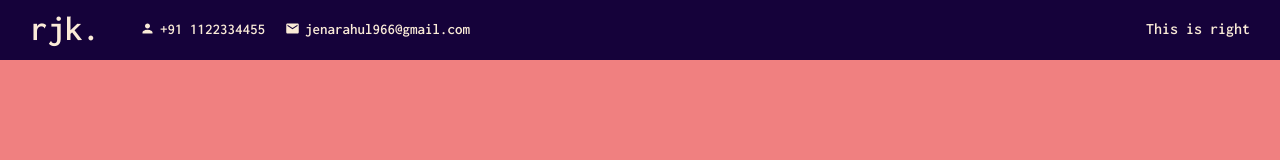
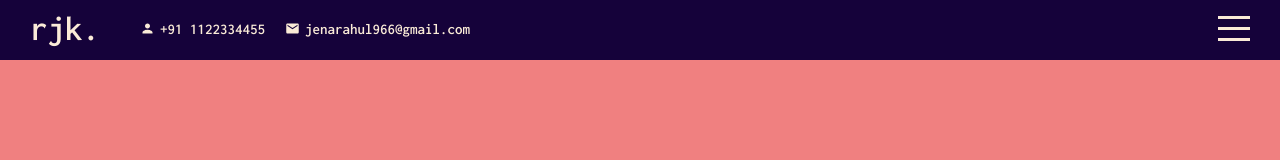
Before and after one commit to RANJEETJ06/profile, a React (Create React App) app: page / in a window 1280 px wide. Shown: the top 160 px of the page. Built offline with nearby package versions, Linux system fonts and the light colour scheme.

Commit message:
complete topbar and menu bar

```diff
--- a/src/App.jsx
+++ b/src/App.jsx
@@ -5,11 +5,15 @@
 import Testimonials from "./components/testimonials/Testimonials";
 import Contact from "./components/contact/Contact";
 import "./app.scss";
+import { useState } from "react";
+import Menu from "./components/menu/Menu";
 
 function App() {
+  const[MenuOpen,setMenuOpen]=useState(false);
   return (
     <div className="App">
-      <Topbar/>
+      <Topbar MenuOpen={MenuOpen} setMenuOpen={setMenuOpen}/>
+      <Menu MenuOpen={MenuOpen} setMenuOpen={setMenuOpen}/>
       <div className="section">
         <Intro/>
         <Portfolio/>
--- /dev/null
+++ b/src/components/menu/Menu.jsx
@@ -0,0 +1,25 @@
+import "./menu.scss"
+
+export default function Menu({MenuOpen,setMenuOpen}) {
+  return (
+    <div className={"menu "+(MenuOpen && "active")}>
+      <ul>
+        <li onClick={()=>{setMenuOpen(false)}}>
+            <a href="#intro">Home</a>
+        </li>
+        <li onClick={()=>{setMenuOpen(false)}}>
+            <a href="#portfolio">Portfolio</a>
+        </li>
+        <li onClick={()=>{setMenuOpen(false)}}>
+            <a href="#works">Works</a>
+        </li>
+        <li onClick={()=>{setMenuOpen(false)}}>
+            <a href="#testimonials">Testimonials</a>
+        </li>
+        <li onClick={()=>{setMenuOpen(false)}}>
+            <a href="#contact">Contact</a>
+        </li>
+      </ul>
+    </div>
+  )
+}
--- /dev/null
+++ b/src/components/menu/menu.scss
@@ -0,0 +1,45 @@
+@import "../../global.scss";
+
+.menu{
+    width: 300px;
+    height: 100vh;
+    background-color: $c;
+    position: fixed;
+    top: 60px;
+    right: -300px;
+    z-index: 2;
+    display: flex;
+    flex-direction: column;
+    align-items: center;
+    justify-content: center;
+    transition: all 1s ease;
+
+    &.active{
+        right: 0;
+        transition: all 1s ease;
+    }
+
+    ul{
+        margin: 0;
+        padding: 0;
+        list-style: none;
+        font-size: 25px;
+        font-weight: 300;
+        color: $mainColor;
+
+        li {
+            margin-bottom: 25px;
+            a{
+                text-decoration: none;
+                font-size: inherit;
+                font-weight: inherit;
+                color: inherit;
+                width:60%;
+            }
+
+            &:hover{
+                font-weight: 800;
+            }
+        }
+    }
+}
--- a/src/components/topbar/Topbar.jsx
+++ b/src/components/topbar/Topbar.jsx
@@ -2,9 +2,9 @@
 import PersonIcon from '@mui/icons-material/Person';
 import EmailIcon from '@mui/icons-material/Email';
 
-export default function Topbar() {
+export default function Topbar({MenuOpen,setMenuOpen}) {
   return (
-    <div className="topbar">
+    <div className={"topbar "+(MenuOpen && "active")}>
       <div className="wrapper">
         <div className="left">
           <a href="#intro" className="logo">rjk.</a>
@@ -18,7 +18,11 @@
           </div>
         </div>
         <div className="right">
-          This is right
+          <div className="hamburger" onClick={()=>{setMenuOpen(!MenuOpen)}}>
+            <span className="line1"></span>
+            <span className="line2"></span>
+            <span className="line3"></span>
+          </div>
         </div>
       </div>
     </div>
--- a/src/components/topbar/topbar.scss
+++ b/src/components/topbar/topbar.scss
@@ -6,13 +6,14 @@
     height: 60px;
     position: fixed;
     top: 0;
-    z-index: 2;
+    z-index: 3;
+    transition: all 1s ease;
     .wrapper{
         padding: 10px 30px;
         display: flex;
         align-items: center;
         justify-content: space-between;
-        color: antiquewhite;
+        color: $c;
 
         .left{
             display: flex;
@@ -40,5 +41,49 @@
                 font-weight: 700;
             }
         }
+
+        .right{
+            .hamburger{
+                width: 32px;
+                height: 25px;
+                display: flex;
+                flex-direction: column;
+                justify-content: space-between;
+                cursor: pointer;
+
+                span{
+                    width: 100%;
+                    height: 3px;
+                    background-color: $c;
+                    transition:all 2s ease;
+                }
+            }
+        }
+    }
+
+    &.active{
+        background-color: $c;
+        .left{
+            color: $mainColor;
+        }
+        .hamburger{
+            span{
+                &:first-child{
+                    background-color: $mainColor;
+                    transform: rotate(45deg);
+                    transform-origin: left;
+                    transition:all 2s ease;
+                }
+                &:nth-child(2){
+                    opacity: 0;
+                }
+                &:last-child{
+                    background-color: $mainColor;
+                    transform: rotate(-45deg);
+                    transform-origin: left;
+                    transition:all 2s ease;
+                }
+            }
+        }
     }
 }
--- a/src/global.scss
+++ b/src/global.scss
@@ -1 +1,2 @@
 $mainColor: #15023a;
+$c: antiquewhite;
```
